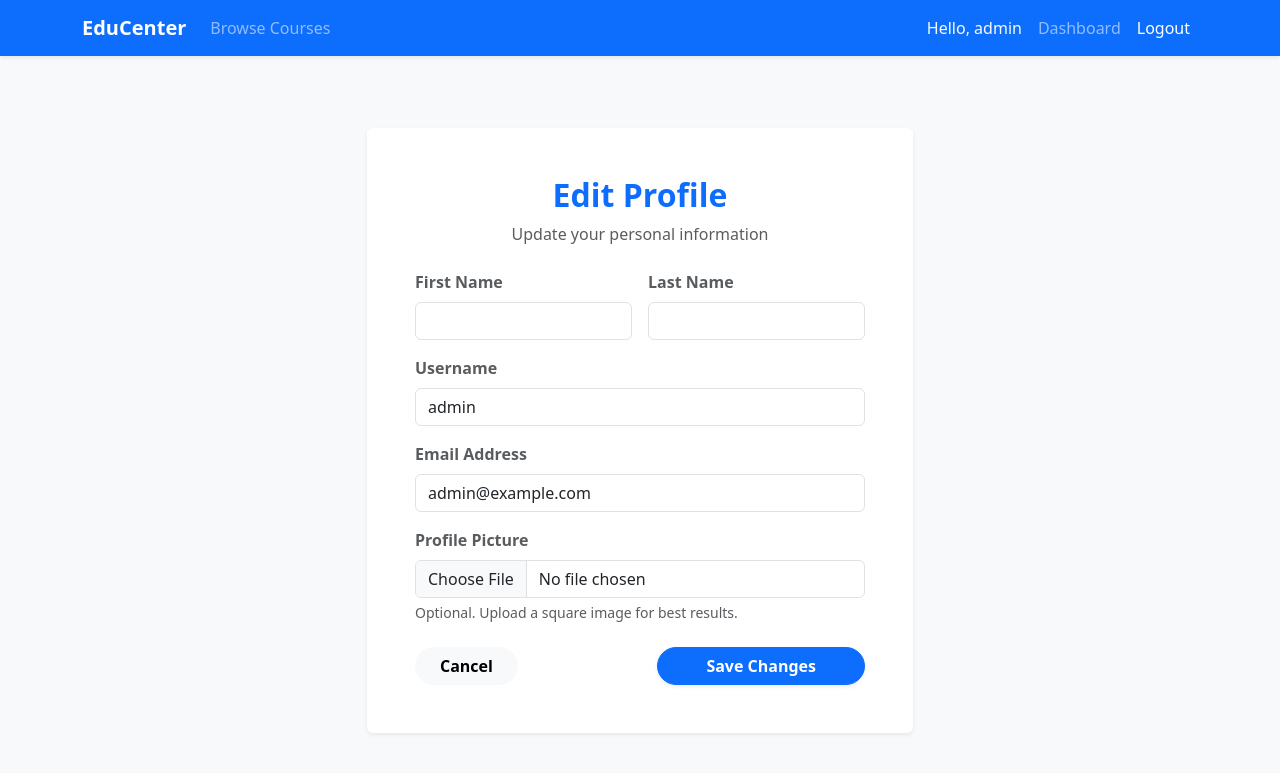
After one commit to Bahodir01I/EduCenter-Django, a Django app: page /users/profile/edit/ in a window 1280 px wide. The commit adds this page. Shown: the top 773 px of the page. Run offline with Django 5.2, Linux system fonts and the light colour scheme; a user stored in the database is signed in.

Commit message:
Implement Edit Profile feature with picture upload support

```diff
--- /dev/null
+++ b/templates/users/edit_profile.html
@@ -0,0 +1,61 @@
+{% extends 'base.html' %}
+{% block title %}Edit Profile - EduCenter{% endblock %}
+
+{% block content %}
+<div class="row justify-content-center">
+    <div class="col-md-8 col-lg-6">
+        <div class="card shadow-sm border-0 mt-5">
+            <div class="card-body p-5">
+                <div class="text-center mb-4">
+                    <h2 class="fw-bold text-primary">Edit Profile</h2>
+                    <p class="text-muted">Update your personal information</p>
+                </div>
+
+                <form method="post" enctype="multipart/form-data">
+                    {% csrf_token %}
+
+                    {% if form.errors %}
+                    <div class="alert alert-danger">
+                        Please correct the errors below.
+                    </div>
+                    {% endif %}
+
+                    <div class="row g-3">
+                        <div class="col-md-6 mb-3">
+                            <label class="form-label fw-bold text-muted">First Name</label>
+                            {{ form.first_name }}
+                        </div>
+                        <div class="col-md-6 mb-3">
+                            <label class="form-label fw-bold text-muted">Last Name</label>
+                            {{ form.last_name }}
+                        </div>
+                    </div>
+
+                    <div class="mb-3">
+                        <label class="form-label fw-bold text-muted">Username</label>
+                        {{ form.username }}
+                        {% if form.username.errors %}<small class="text-danger">{{ form.username.errors }}</small>{% endif %}
+                    </div>
+
+                    <div class="mb-3">
+                        <label class="form-label fw-bold text-muted">Email Address</label>
+                        {{ form.email }}
+                        {% if form.email.errors %}<small class="text-danger">{{ form.email.errors }}</small>{% endif %}
+                    </div>
+
+                    <div class="mb-4">
+                        <label class="form-label fw-bold text-muted">Profile Picture</label>
+                        {{ form.profile_picture }}
+                        <div class="form-text">Optional. Upload a square image for best results.</div>
+                    </div>
+
+                    <div class="d-grid gap-2 d-md-flex justify-content-md-between mt-4">
+                        <a href="{% url 'dashboard' %}" class="btn btn-light px-4 rounded-pill fw-bold">Cancel</a>
+                        <button type="submit" class="btn btn-primary px-5 rounded-pill fw-bold shadow-sm">Save Changes</button>
+                    </div>
+                </form>
+            </div>
+        </div>
+    </div>
+</div>
+{% endblock %}
--- a/users/forms.py
+++ b/users/forms.py
@@ -14,3 +14,15 @@ class StudentSignUpForm(UserCreationForm):
             user.save()
             StudentProfile.objects.create(user=user)
         return user
+
+class UserUpdateForm(forms.ModelForm):
+    class Meta:
+        model = User
+        fields = ['first_name', 'last_name', 'username', 'email', 'profile_picture']
+        widgets = {
+            'first_name': forms.TextInput(attrs={'class': 'form-control'}),
+            'last_name': forms.TextInput(attrs={'class': 'form-control'}),
+            'username': forms.TextInput(attrs={'class': 'form-control'}),
+            'email': forms.EmailInput(attrs={'class': 'form-control'}),
+            'profile_picture': forms.FileInput(attrs={'class': 'form-control'}),
+        }
--- a/users/models.py
+++ b/users/models.py
@@ -8,6 +8,7 @@ class User(AbstractUser):
         ('instructor', 'Instructor'),
     )
     role = models.CharField(max_length=20, choices=ROLE_CHOICES, default='student')
+    profile_picture = models.ImageField(upload_to='profile_pics/', blank=True, null=True)
 
 class StudentProfile(models.Model):
     user = models.OneToOneField(User, on_delete=models.CASCADE, related_name='student_profile')
--- a/users/urls.py
+++ b/users/urls.py
@@ -7,4 +7,5 @@ urlpatterns = [
     path('logout/', auth_views.LogoutView.as_view(next_page='home'), name='logout'),
     path('register/', views.register, name='register'),
     path('dashboard/', views.dashboard, name='dashboard'),
+    path('profile/edit/', views.edit_profile, name='edit_profile'),
 ]
--- a/users/views.py
+++ b/users/views.py
@@ -1,7 +1,7 @@
 from django.shortcuts import render, redirect
 from django.contrib.auth import login
 from django.contrib import messages
-from .forms import StudentSignUpForm
+from .forms import StudentSignUpForm, UserUpdateForm
 from django.contrib.auth.decorators import login_required
 
 def home(request):
@@ -32,3 +32,15 @@ def dashboard(request):
         context['course_count'] = Course.objects.count()
         context['enrollment_count'] = Enrollment.objects.count()
     return render(request, 'users/dashboard.html', context)
+
+@login_required
+def edit_profile(request):
+    if request.method == 'POST':
+        form = UserUpdateForm(request.POST, request.FILES, instance=request.user)
+        if form.is_valid():
+            form.save()
+            messages.success(request, 'Your profile has been updated successfully!')
+            return redirect('dashboard')
+    else:
+        form = UserUpdateForm(instance=request.user)
+    return render(request, 'users/edit_profile.html', {'form': form})
```
Also changed, not shown: templates/users/dashboard.html (+8 -4 lines), db.sqlite3, users/migrations/0002_user_profile_picture.py (added).
